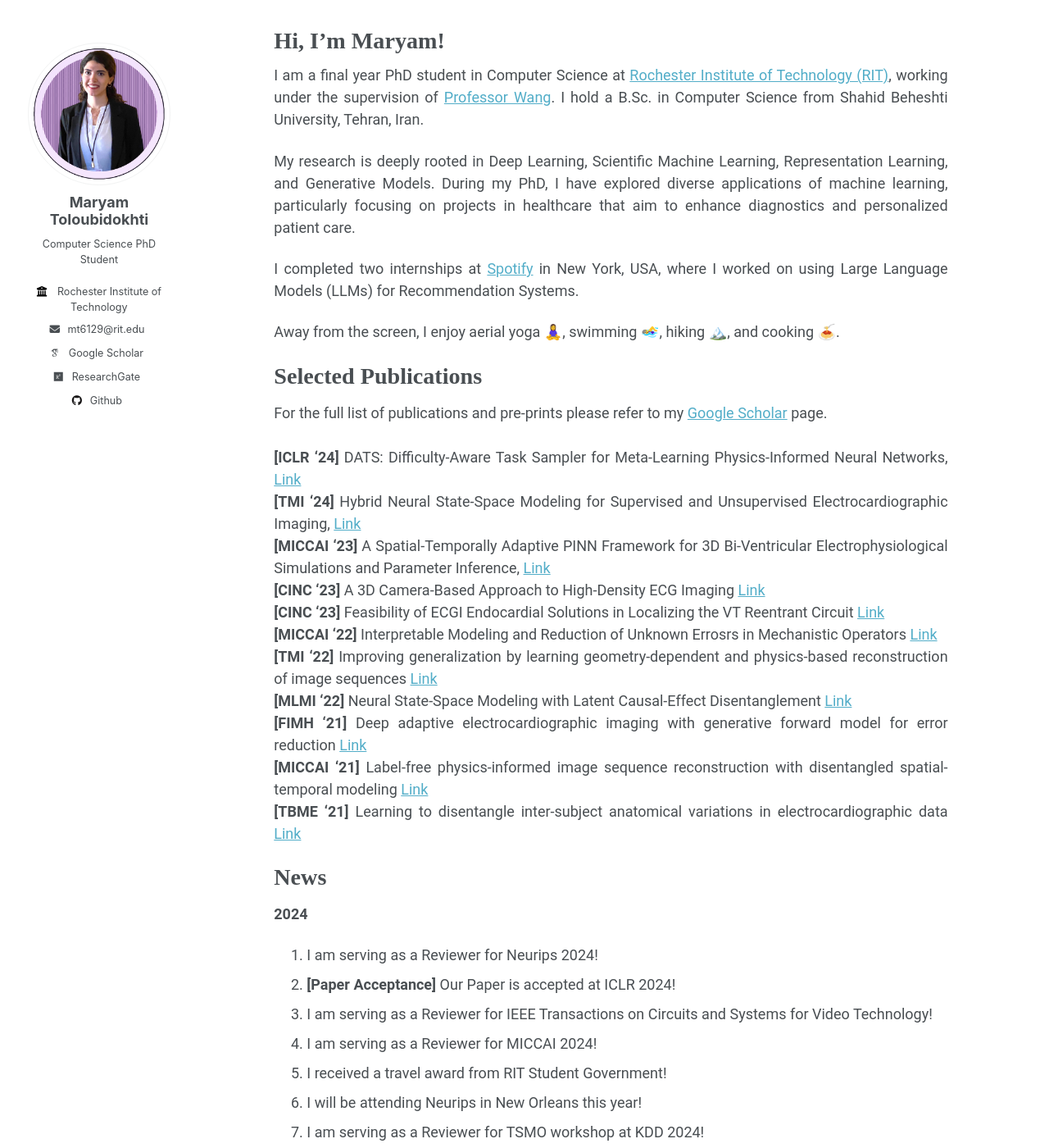
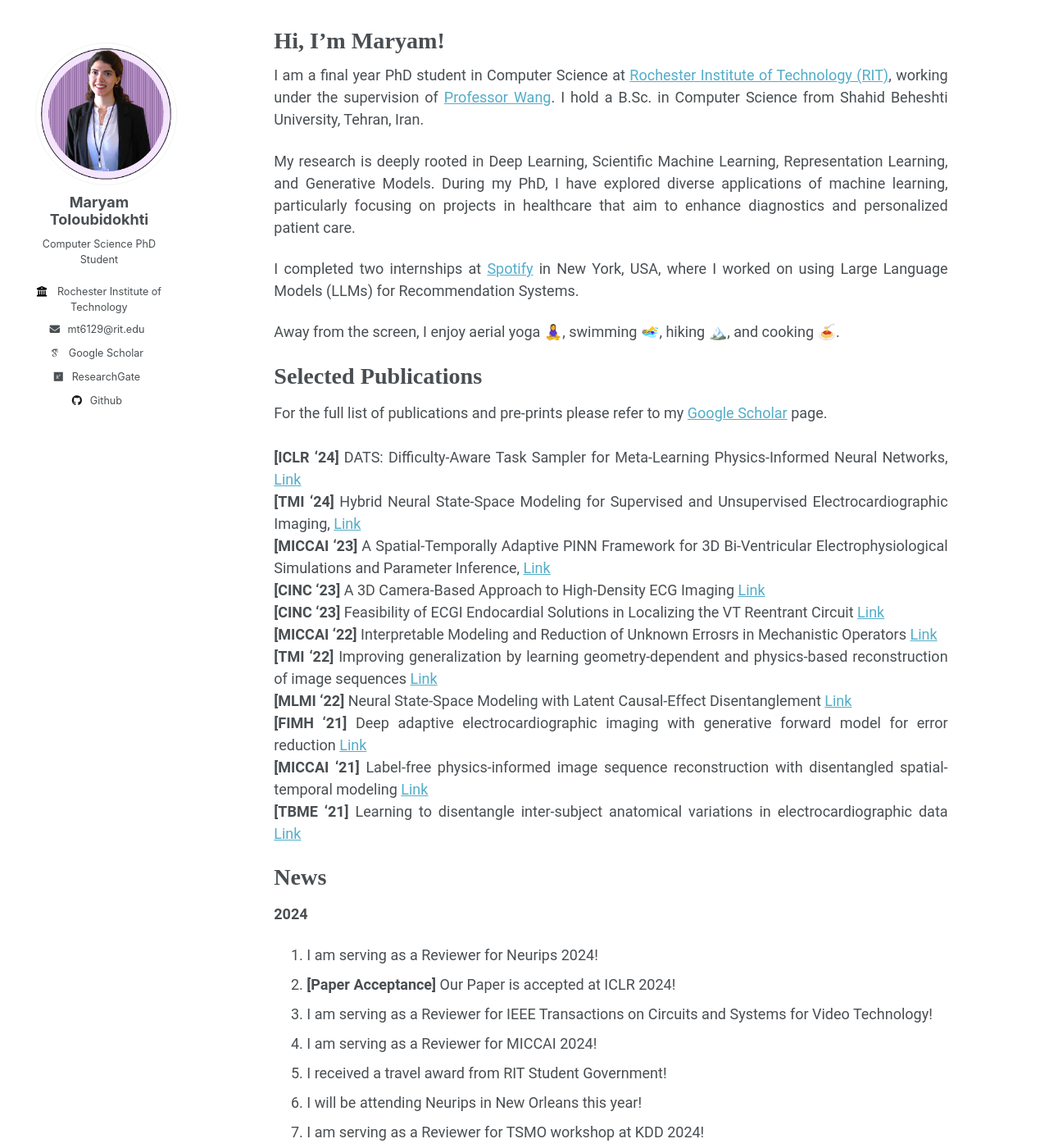
Before and after one commit to maryamTolou/MaryTolou, a Jekyll site: the page built from _pages/about.md, in a window 1280 px wide and 1400 px high. Shown: the whole window at 82% size. Built offline with Jekyll 4.4.1, drawn with Linux system fonts in a browser that asks for light colours; some web fonts are replaced.

Commit message:
final view update

```diff
--- a/_sass/_sidebar.scss
+++ b/_sass/_sidebar.scss
@@ -77,6 +77,7 @@
 
     img {
       width: 100%;
+      margin-left: 5%;
     }
   }
 
@@ -137,6 +138,8 @@
   .author__avatar {
     display: table-cell;
     // display: flex;
+    justify-content: center;
+    text-align: center;
     vertical-align: top;
     width: 60px;
     // width: 100%;
@@ -168,7 +171,7 @@
     // vertical-align::
     vertical-align: middle;
     padding-left: 15px;
-    padding-right: 25px;
+    padding-right: 15px;
     line-height: 1;
 
     @include breakpoint($large) {
@@ -249,6 +252,7 @@
   .author__urls {
     display: none;
     position: absolute;
+    // position: relative;
     right: 0;
     margin-top: 15px;
     padding: 10px;
@@ -332,5 +336,27 @@
 
   /* Targeting the div with itemscope and centering text in all child divs */
   div[itemscope] div {
-    text-align: center;
+    // text-align: center;
+    @media screen and (max-width: 1550px) {
+      text-align: center;
+    }
   }
+
+
+//   .sidebar {
+//     display: flex;
+//     flex-direction: column;
+//     align-items: center;
+//  }
+
+//  .author__avatar, .author__content, .author__urls-wrapper {
+//     display: flex;
+//     flex-direction: column;
+//     align-items: center; /* This will ensure the avatar and content are aligned to the center */
+//     justify-content: center; /* Vertically centers the content */
+//  }
+
+//  .author__avatar img {
+//     max-width: 175px;
+//     border-radius: 50%;
+//  }
--- a/_sass/_variables.scss
+++ b/_sass/_variables.scss
@@ -48,7 +48,7 @@ $type-size-8                : 0.625em;  // ~10px
 $masthead-height            : 70px;
 
 /* Sidebar properties */
-$sidebar-screen-min-width   : 1501px;
+$sidebar-screen-min-width   : 1550px;
 $sidebar-link-max-width     : 250px;
 
 
```
